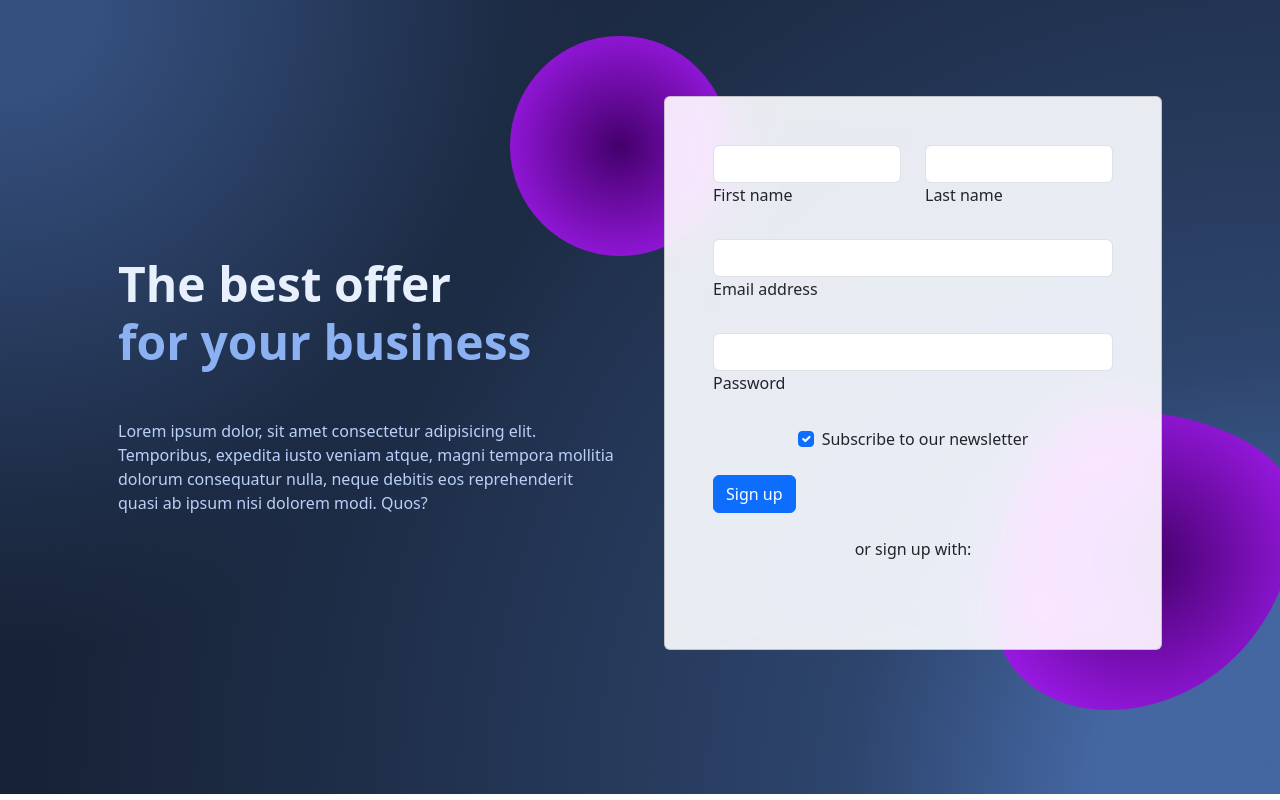
After one commit to YNS2121/Database-Project, a PHP site: page /login.html in a window 1280 px wide. The commit adds this page. Run offline with PHP 8.4, Linux system fonts and the light colour scheme; some libraries are stand-ins or nearby versions.

Commit message:
Add files via upload

```diff
--- a/db/conDB.php
+++ b/db/conDB.php
@@ -1,7 +1,7 @@
 <?php
 $username = "root";
 $password = "";
-$dbname ="rebook";
+$dbname ="hiring";
 $hostname = "localhost";
 $con = mysqli_connect($hostname, $username, $password, $dbname);
 ?>
--- /dev/null
+++ b/login.html
@@ -0,0 +1,146 @@
+<!DOCTYPE html>
+<html lang="en">
+<head>
+    <meta charset="UTF-8">
+    <meta http-equiv="X-UA-Compatible" content="IE=edge">
+    <meta name="viewport" content="width=device-width, initial-scale=1.0">
+    <link rel="stylesheet" href="css./bootstrap.min.css">
+    <title>Document</title>
+
+    <style>
+        .background-radial-gradient {
+          background-color: hsl(218, 41%, 15%);
+          background-image: radial-gradient(650px circle at 0% 0%,
+              hsl(218, 41%, 35%) 15%,
+              hsl(218, 41%, 30%) 35%,
+              hsl(218, 41%, 20%) 75%,
+              hsl(218, 41%, 19%) 80%,
+              transparent 100%),
+            radial-gradient(1250px circle at 100% 100%,
+              hsl(218, 41%, 45%) 15%,
+              hsl(218, 41%, 30%) 35%,
+              hsl(218, 41%, 20%) 75%,
+              hsl(218, 41%, 19%) 80%,
+              transparent 100%);
+        }
+
+        #radius-shape-1 {
+          height: 220px;
+          width: 220px;
+          top: -60px;
+          left: -130px;
+          background: radial-gradient(#44006b, #ad1fff);
+          overflow: hidden;
+        }
+
+        #radius-shape-2 {
+          border-radius: 38% 62% 63% 37% / 70% 33% 67% 30%;
+          bottom: -60px;
+          right: -110px;
+          width: 300px;
+          height: 300px;
+          background: radial-gradient(#44006b, #ad1fff);
+          overflow: hidden;
+        }
+
+        .bg-glass {
+          background-color: hsla(0, 0%, 100%, 0.9) !important;
+          backdrop-filter: saturate(200%) blur(25px);
+        }
+      </style>
+
+</head>
+<body>
+<section class="background-radial-gradient overflow-hidden">
+
+  <div class="container px-4 py-5 px-md-5 text-center text-lg-start my-5">
+    <div class="row gx-lg-5 align-items-center mb-5">
+      <div class="col-lg-6 mb-5 mb-lg-0" style="z-index: 10">
+        <h1 class="my-5 display-5 fw-bold ls-tight" style="color: hsl(218, 81%, 95%)">
+          The best offer <br />
+          <span style="color: hsl(218, 81%, 75%)">for your business</span>
+        </h1>
+        <p class="mb-4 opacity-70" style="color: hsl(218, 81%, 85%)">
+          Lorem ipsum dolor, sit amet consectetur adipisicing elit.
+          Temporibus, expedita iusto veniam atque, magni tempora mollitia
+          dolorum consequatur nulla, neque debitis eos reprehenderit quasi
+          ab ipsum nisi dolorem modi. Quos?
+        </p>
+      </div>
+
+      <div class="col-lg-6 mb-5 mb-lg-0 position-relative">
+        <div id="radius-shape-1" class="position-absolute rounded-circle shadow-5-strong"></div>
+        <div id="radius-shape-2" class="position-absolute shadow-5-strong"></div>
+
+        <div class="card bg-glass">
+          <div class="card-body px-4 py-5 px-md-5">
+            <form>
+              <!-- 2 column grid layout with text inputs for the first and last names -->
+              <div class="row">
+                <div class="col-md-6 mb-4">
+                  <div class="form-outline">
+                    <input type="text" id="form3Example1" class="form-control" />
+                    <label class="form-label" for="form3Example1">First name</label>
+                  </div>
+                </div>
+                <div class="col-md-6 mb-4">
+                  <div class="form-outline">
+                    <input type="text" id="form3Example2" class="form-control" />
+                    <label class="form-label" for="form3Example2">Last name</label>
+                  </div>
+                </div>
+              </div>
+
+              <!-- Email input -->
+              <div class="form-outline mb-4">
+                <input type="email" id="form3Example3" class="form-control" />
+                <label class="form-label" for="form3Example3">Email address</label>
+              </div>
+
+              <!-- Password input -->
+              <div class="form-outline mb-4">
+                <input type="password" id="form3Example4" class="form-control" />
+                <label class="form-label" for="form3Example4">Password</label>
+              </div>
+
+              <!-- Checkbox -->
+              <div class="form-check d-flex justify-content-center mb-4">
+                <input class="form-check-input me-2" type="checkbox" value="" id="form2Example33" checked />
+                <label class="form-check-label" for="form2Example33">
+                  Subscribe to our newsletter
+                </label>
+              </div>
+
+              <!-- Submit button -->
+              <button type="submit" class="btn btn-primary btn-block mb-4">
+                Sign up
+              </button>
+
+              <!-- Register buttons -->
+              <div class="text-center">
+                <p>or sign up with:</p>
+                <button type="button" class="btn btn-link btn-floating mx-1">
+                  <i class="fab fa-facebook-f"></i>
+                </button>
+
+                <button type="button" class="btn btn-link btn-floating mx-1">
+                  <i class="fab fa-google"></i>
+                </button>
+
+                <button type="button" class="btn btn-link btn-floating mx-1">
+                  <i class="fab fa-twitter"></i>
+                </button>
+
+                <button type="button" class="btn btn-link btn-floating mx-1">
+                  <i class="fab fa-github"></i>
+                </button>
+              </div>
+            </form>
+          </div>
+        </div>
+      </div>
+    </div>
+  </div>
+</section>
+</body>
+</html>
--- a/login.php
+++ b/login.php
@@ -52,7 +52,7 @@
 </html>
 <?php
 include('db/conDB.php');
-if ($conn) {
+if ($con) {
     if (isset($_POST["submit"])) {
         $emailAddress = $_POST["emailAddress"];
         $password = $_POST["password"];
```
Also changed, not shown: register.php (+41 -14 lines).
